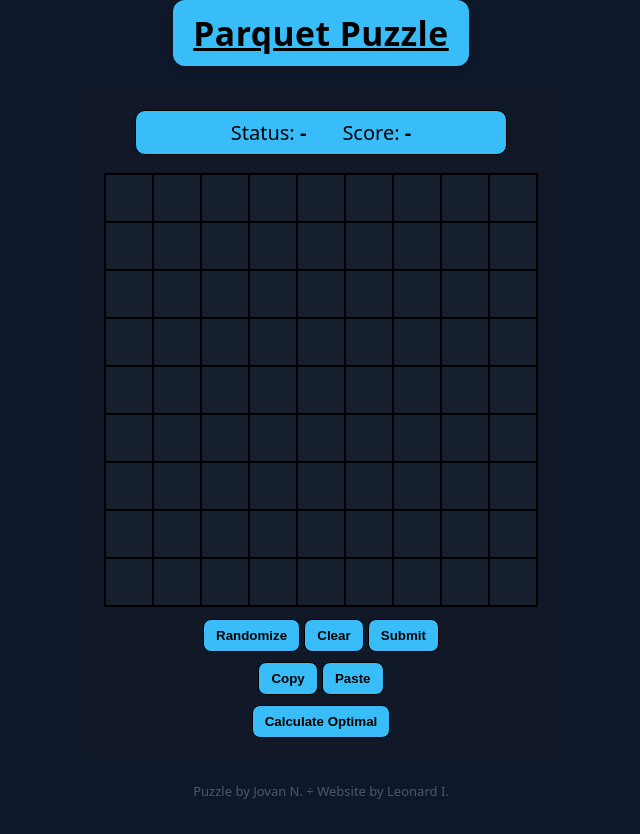
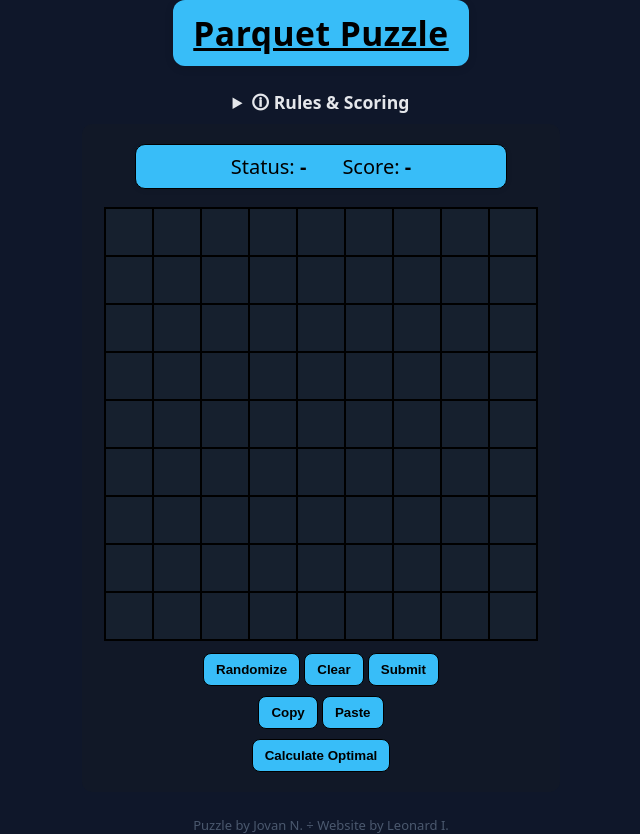
Before and after one commit to linkret/Parquet-puzzle, a plain HTML site: page index.html in a window 1280 px wide. Shown: the whole page, without its empty margins (319-959 px from the left). Before the commit the page ends 800 px from the top, so only its background shows below. Drawn offline with Linux system fonts and the light colour scheme; no server answers.

Commit message:
Add Rules section

```diff
--- a/index.html
+++ b/index.html
@@ -5,6 +5,14 @@
   <meta name="viewport" content="width=device-width, initial-scale=1" />
   <title>Parquet Puzzle</title>
   <style>
+    details {
+      text-align: center;
+    }
+    details > summary {
+      text-align: center;
+      list-style-position: inside;
+      width: 100%;
+    }
     .statusval, .scoreval {
       font-weight: 900 !important;
       display: inline-block;
@@ -57,6 +65,13 @@
         <u> Parquet Puzzle </u>
       </span>
     </div>
+    <details style="margin-bottom:4px;max-width:520px;">
+      <summary style="font-size:1.1rem;font-weight:600;cursor:pointer;">🛈 Rules & Scoring</summary>
+      <div style="margin-top:10px;text-align:left;padding-left:20px;">
+        <b>RULES:</b> Fill the grid with numbers from 1 to 9 so that each colored segment bordered by a thick line contains 3 different numbers. The number in the middle must be the largest. Same digits must not touch anywhere, not even diagonally.<br><br>
+        <b>SCORING:</b> All numbers in the grid are added up. Your final result is reduced by the time spent in seconds divided by 10.
+      </div>
+    </details>
     <div class="wrap" style="box-shadow:none;">
       <div id="statusbox" class="statusbox">
         <span id="status" style="font-size:20px;font-weight:500;color:#000;">Status: <span id="statusval" style="font-weight:700;">-</span></span>
@@ -332,7 +347,7 @@
       }
     });
 
-        // Copy 81 cell values as comma-separated string
+    // Copy 81 cell values as comma-separated string
     document.getElementById('copy81').addEventListener('click', async function () {
       const btn = document.getElementById('copy81');
       const vals = [];
```
